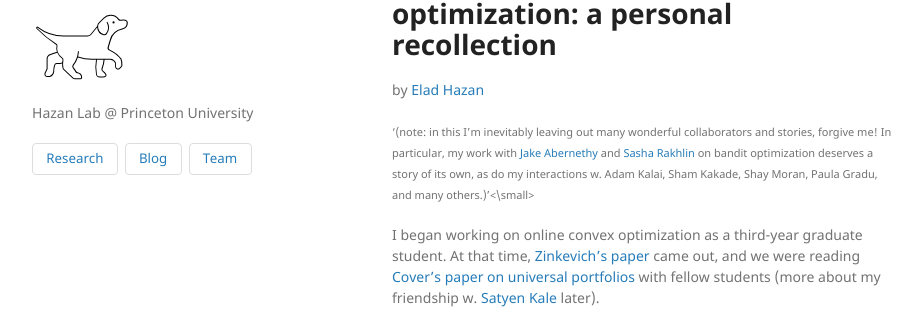
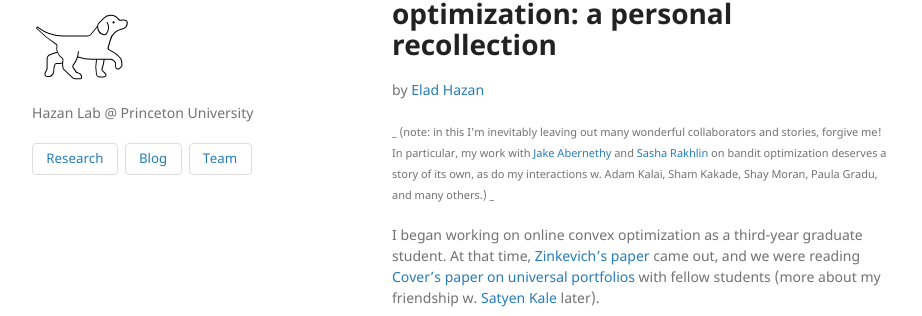
Before and after one commit to MinRegret/minregret.github.io, a Jekyll site: the page built from _posts/2026-09-16-two-decades-of-online-convex-optimization.md, in a window 1280 px wide and 900 px high. Shown: the part 112-428 px from the top of the window, without its empty margins (178-1100 px from the left). Built offline with Jekyll 4.4.1, drawn with Linux system fonts in a browser that asks for light colours.

Commit message:
Update 2026-09-16-two-decades-of-online-convex-optimization.md

```diff
--- a/_posts/2026-09-16-two-decades-of-online-convex-optimization.md
+++ b/_posts/2026-09-16-two-decades-of-online-convex-optimization.md
@@ -4,7 +4,7 @@ authors: [elad]
 permalink: /2026/09/15/two-decades-of-online-convex-optimization.html
 ---
 
-<small>'(note: in this I’m inevitably leaving out many wonderful collaborators and stories, forgive me! In particular, my work with [Jake Abernethy](https://jakeabernethy.github.io/) and [Sasha Rakhlin](https://www.mit.edu/~rakhlin/) on bandit optimization deserves a story of its own, as do my interactions w. Adam Kalai, Sham Kakade, Shay Moran, Paula Gradu, and many others.)'<\small>
+<small> _ (note: in this I’m inevitably leaving out many wonderful collaborators and stories, forgive me! In particular, my work with [Jake Abernethy](https://jakeabernethy.github.io/) and [Sasha Rakhlin](https://www.mit.edu/~rakhlin/) on bandit optimization deserves a story of its own, as do my interactions w. Adam Kalai, Sham Kakade, Shay Moran, Paula Gradu, and many others.) _ </small>
 
 I began working on online convex optimization as a third-year graduate student. At that time, [Zinkevich’s paper](https://www.cs.cmu.edu/~maz/publications/techconvex.pdf) came out, and we were reading [Cover’s paper on universal portfolios](https://isl.stanford.edu/~cover/papers/paper93.pdf) with fellow students (more about my friendship w. [Satyen Kale](https://www.satyenkale.com/) later).
 
```
